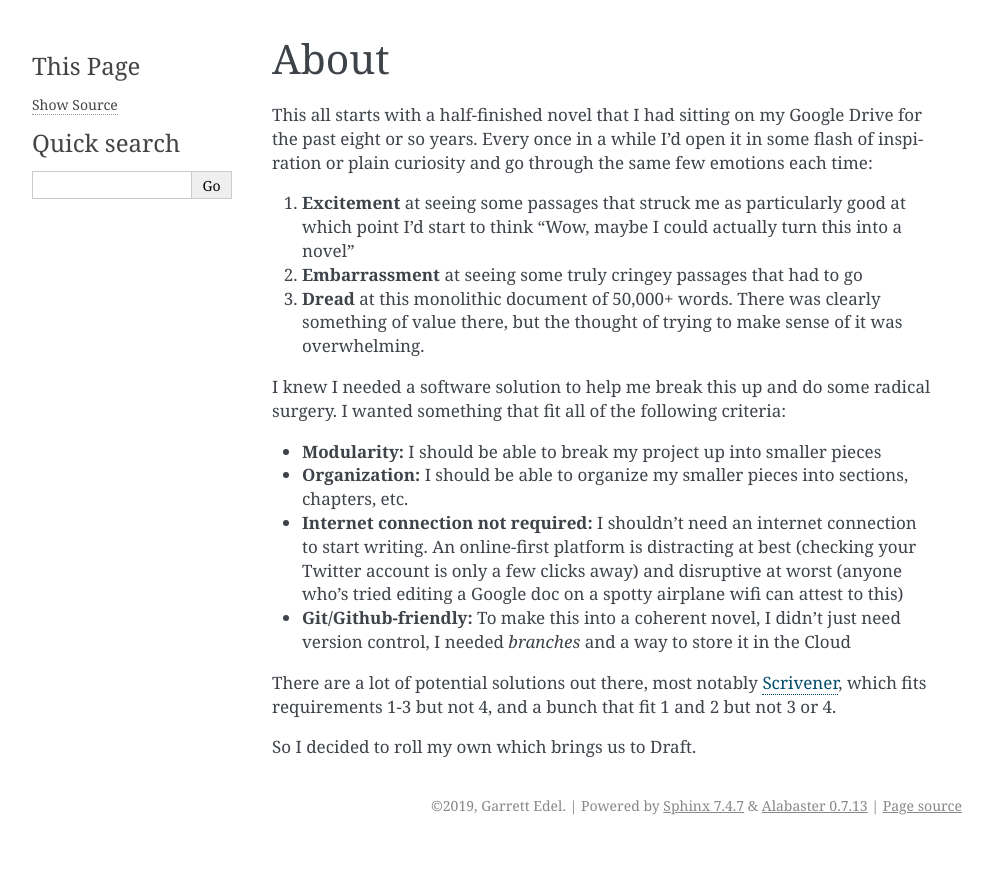
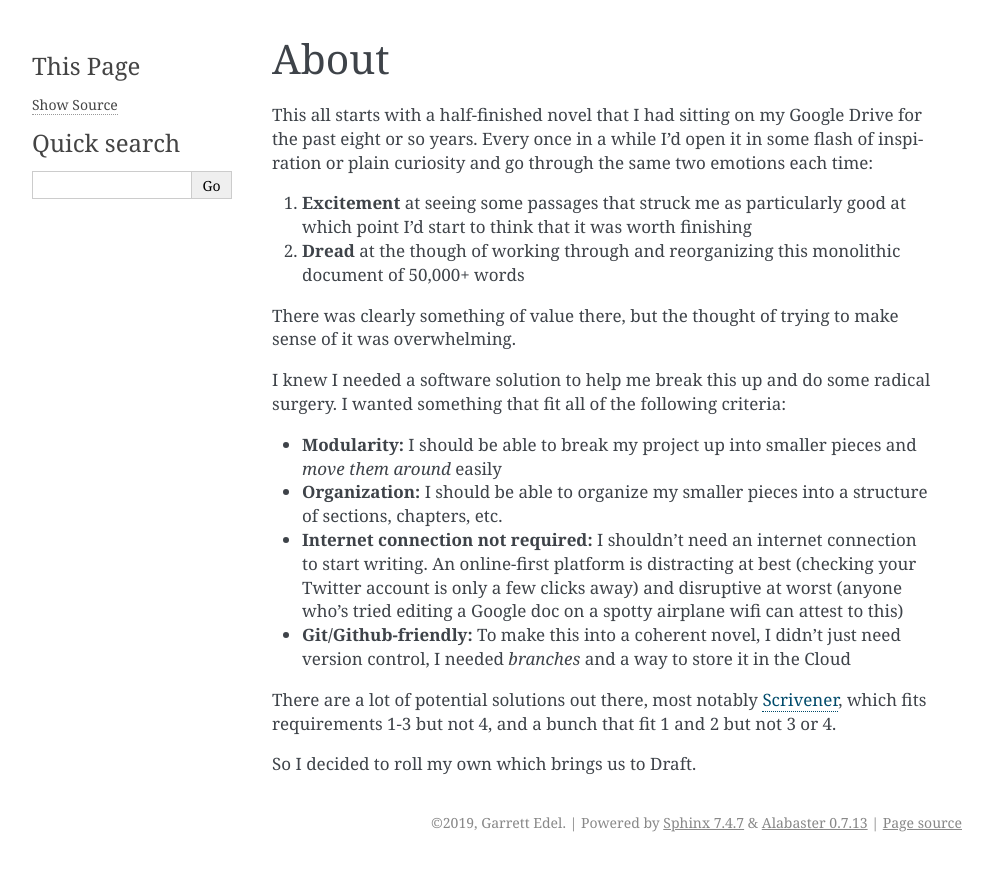
Before and after one commit to edelgm6/draft, a Sphinx documentation site: the page built from docs/source/about.rst, in a window 1280 px wide. Shown: the top 871 px of the page, without its empty margins (148-1141 px from the left). Built offline with Sphinx 7.4.7, drawn with Linux system fonts in a browser that asks for light colours.

Commit message:
README and about tweaks

```diff
--- a/README.rst
+++ b/README.rst
@@ -22,7 +22,7 @@ Draft is a CLI-enabled *writing system* to keep your work modular, optimize your
 Primary Features
 ----------------
 When you're writing something short, a Google Doc or Word file works great.
-But get beyond a few thousand words and you end up in scroll-hell (i.e., when just navigating the doc is a chore).
+But get beyond a few thousand words and you end up in scroll-hell (i.e., the 'thumb' of the scrollbar is tiny and just navigating the doc is a chore).
 
 Draft turns that half-finished novel into a clean, plaintext file tree perfect for git.
 
--- a/docs/source/about.rst
+++ b/docs/source/about.rst
@@ -3,17 +3,18 @@ About
 =====
 
 This all starts with a half-finished novel that I had sitting on my Google Drive for the past eight or so years.
-Every once in a while I'd open it in some flash of inspiration or plain curiosity and go through the same few emotions each time:
+Every once in a while I'd open it in some flash of inspiration or plain curiosity and go through the same two emotions each time:
 
-1. **Excitement** at seeing some passages that struck me as particularly good at which point I'd start to think "Wow, maybe I could actually turn this into a novel"
-2. **Embarrassment** at seeing some truly cringey passages that had to go
-3. **Dread** at this monolithic document of 50,000+ words. There was clearly something of value there, but the thought of trying to make sense of it was overwhelming.
+1. **Excitement** at seeing some passages that struck me as particularly good at which point I'd start to think that it was worth finishing
+2. **Dread** at the though of working through and reorganizing this monolithic document of 50,000+ words
+
+There was clearly something of value there, but the thought of trying to make sense of it was overwhelming.
 
 I knew I needed a software solution to help me break this up and do some radical surgery.
 I wanted something that fit all of the following criteria:
 
-- **Modularity:** I should be able to break my project up into smaller pieces
-- **Organization:** I should be able to organize my smaller pieces into sections, chapters, etc.
+- **Modularity:** I should be able to break my project up into smaller pieces and *move them around* easily
+- **Organization:** I should be able to organize my smaller pieces into a structure of sections, chapters, etc.
 - **Internet connection not required:** I shouldn't need an internet connection to start writing. An online-first platform is distracting at best (checking your Twitter account is only a few clicks away) and disruptive at worst (anyone who's tried editing a Google doc on a spotty airplane wifi can attest to this)
 - **Git/Github-friendly:** To make this into a coherent novel, I didn't just need version control, I needed *branches* and a way to store it in the Cloud
 
```
Also changed, not shown: other parts of README.rst (+1 -1 lines).
